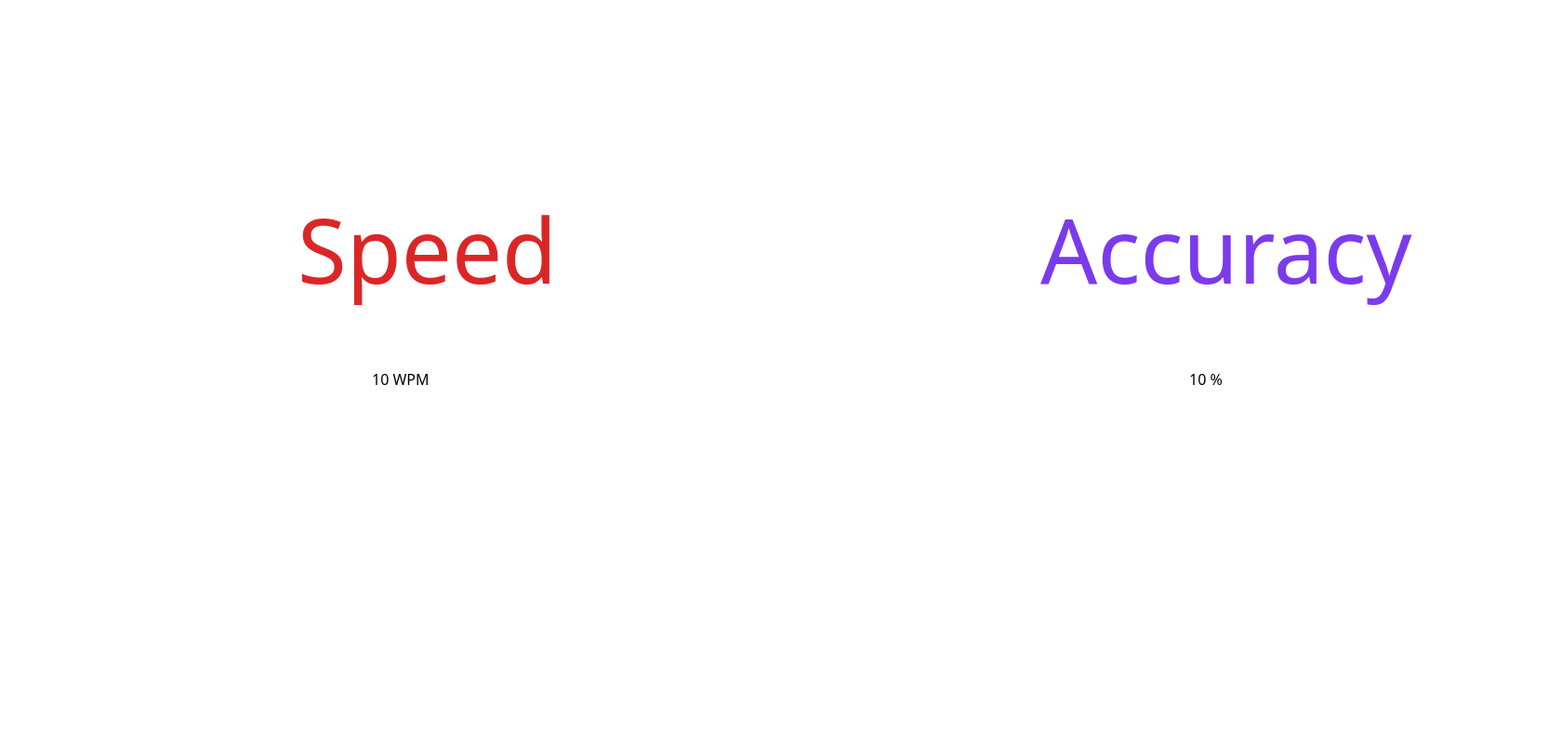
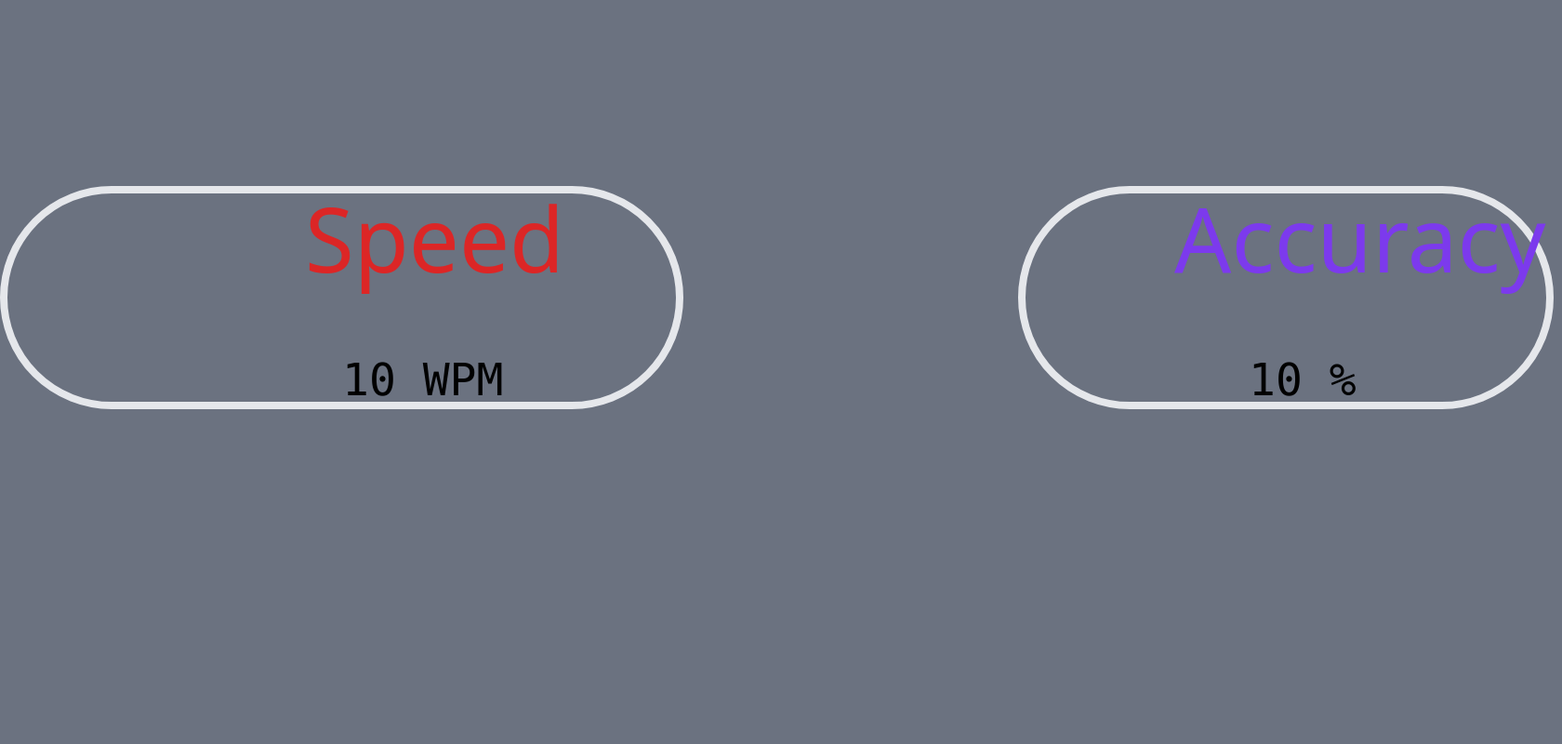
Before and after one commit to maxpii/ManuType, a Flask app: template templates/results.html in a window 1680 px wide. Shown: the whole page at 93% size. Run offline with Flask 3, Linux system fonts and the light colour scheme; the template is opened without the code that fills it: most values are stand-ins (such as "Sample title", 1, 10 or a date in 2020).

Commit message:
More styling

```diff
--- a/templates/results.html
+++ b/templates/results.html
@@ -7,17 +7,19 @@
     <title>Results</title>
 </head>
 <body>
+
+<div class="bg-gray-500">
 <div class="pt-0 mt-0 pb-40 mb-50 h-screen flex space-x-80 items-center">
-    <div>
+    <div class="border-8 rounded-full mr-10 pr-20">
         <h1 class="mr-10 mb-30 pb-20 ml-40 pl-40 text-8xl text-red-600">Speed</h1>
-        <h1 class="ml-20 pl-80">{{data.0.Speed * 1.0}} WPM</h1>
+        <h1 class="font-mono text-5xl ml-10 pl-80">{{data.0.Speed * 1.0}} WPM</h1>
     </div>
 
-    <div>
+    <div class="border-8 rounded-full">
         <h1 class="mb-30 pb-20 ml-40 pl-30 text-8xl  text-purple-600" >Accuracy</h1>
-        <h1 class="ml-0 pl-80">{{data.0.Accuracy * 100}} %</h1>
+        <h1 class="font-mono ml-20 text-5xl pl-40">{{data.0.Accuracy * 100}} %</h1>
     </div>
-
+</div>
 </div>
 <!--
 
```
